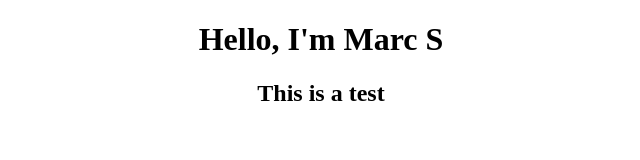
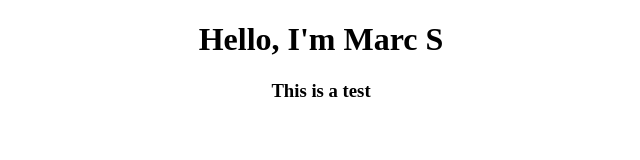
Before and after one commit to CryptixByte/CryptixByte.github.io, a plain HTML site: page index.html in a window 1280 px wide. Shown: the full height of the page, 319-959 px from the left. Drawn offline with Linux system fonts and the light colour scheme.

Commit message:
Update index.html

```diff
--- a/index.html
+++ b/index.html
@@ -1,7 +1,7 @@
 <!DOCTYPE HTML>
 <style>
 h1 {text-align: center;}
-h2 {text-align: center;}
+h3 {text-align: center;}
 </style>
 <h1>Hello, I'm Marc S</h1>
-<h2>This is a test</h2>
+<h3>This is a test</h3>
```
